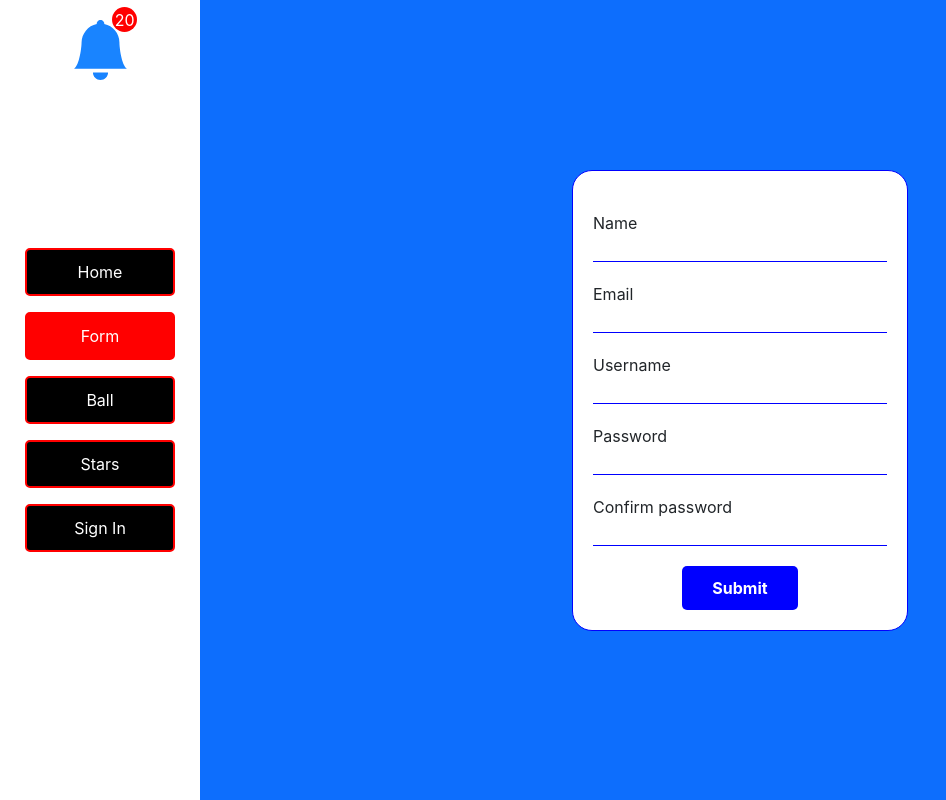
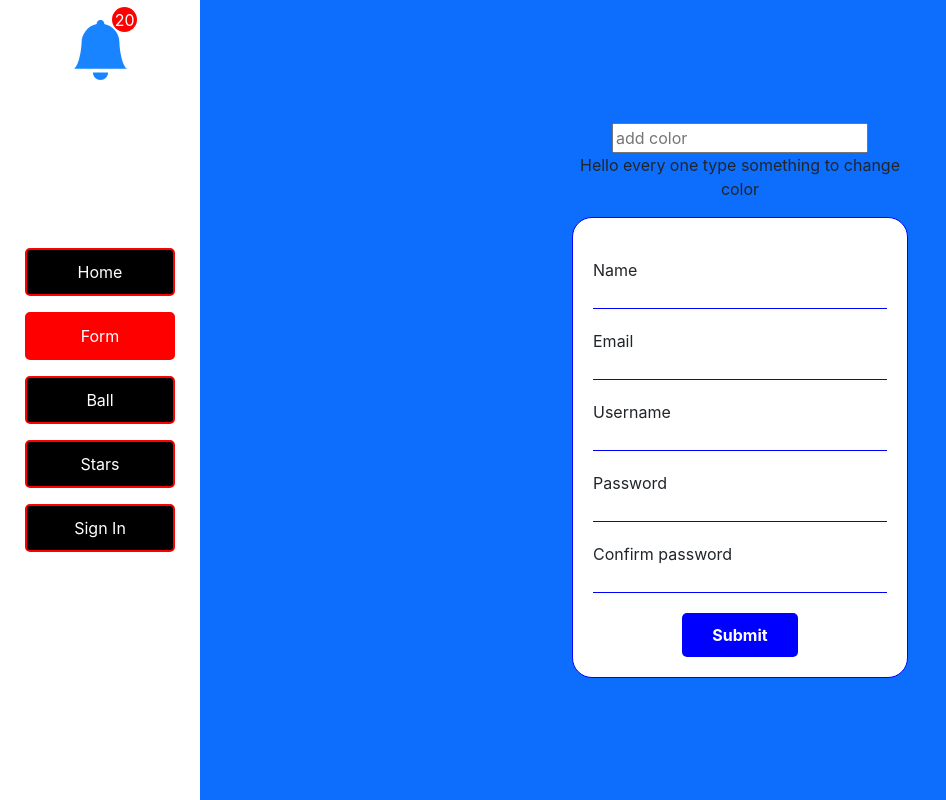
Before and after one commit to neharadialcode/learning-react, a React (Create React App) app: page /page-one in a window 1280 px wide. Shown: the whole page, without its empty margins (0-946 px from the left). Built offline with nearby package versions, Linux system fonts and the light colour scheme.

Commit message:
text color changed

```diff
--- a/src/components/DayOne.jsx
+++ b/src/components/DayOne.jsx
@@ -45,12 +45,22 @@ const DayOne = () => {
       setInputValue(data);
     }
   };
-
+  const [colorChange, setcolorChange] = useState("");
   return (
     <div className="w-100 bg-primary">
       <div className="container">
         <div className="row justify-content-center vh-100 align-items-center">
           <div className="col-xl-4 col-lg-6 ">
+            <div className="text-center">
+              <input
+                type="text"
+                placeholder="add color"
+                onChange={(e) => setcolorChange(e.target.value)}
+              />
+              <p style={{ color: `${colorChange}` }}>
+                Hello every one type something to change color
+              </p>
+            </div>
             <div className="input_card bg-white">
               <div>
                 <label htmlFor="">Name</label>
```
